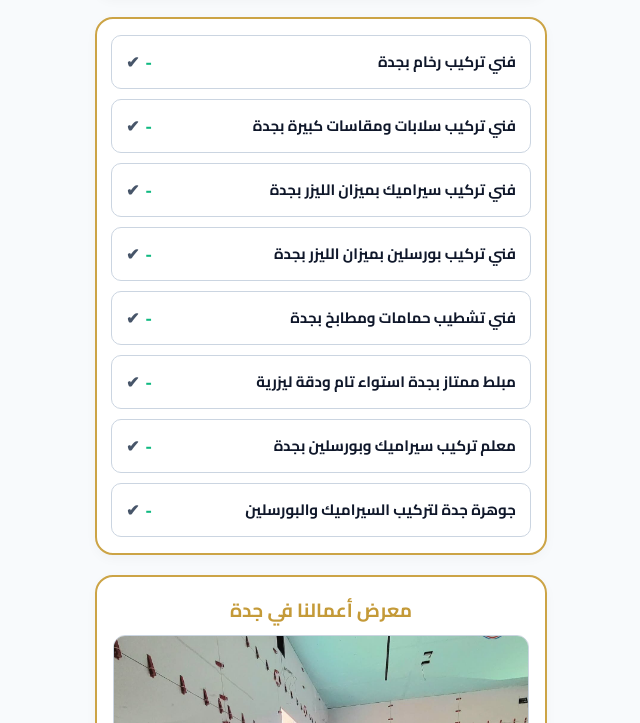
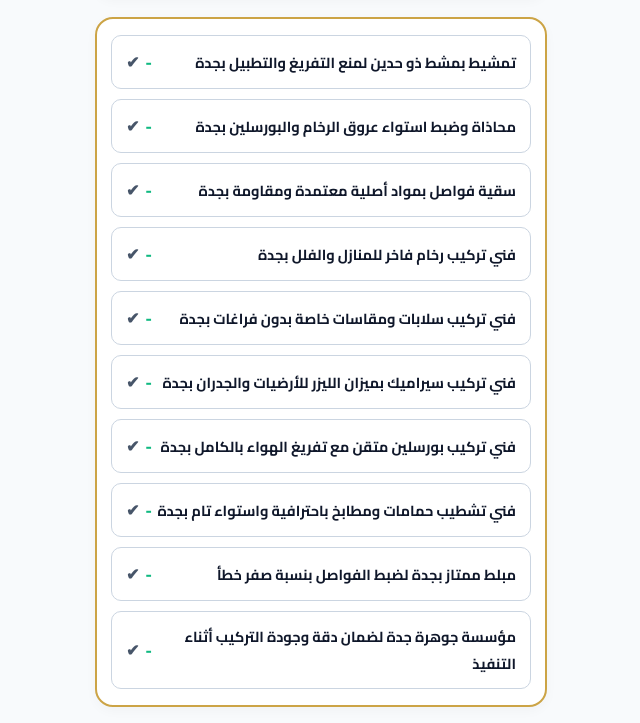
Before and after one commit to slahmnswrsalm27-ctrl/jawharat-jedda, a plain HTML site: page index.html in a window 1280 px wide. Shown: the part 957-1680 px from the top of the page, without its empty margins (319-959 px from the left). Drawn offline with Linux system fonts and the light colour scheme.

Commit message:
Update index.html

```diff
--- a/index.html
+++ b/index.html
@@ -39,7 +39,7 @@
 
         .header p {
             color: #ffffff;
-            font-size: 14.5px;
+            font-size: 15px;
             font-weight: 600;
             line-height: 1.6;
             opacity: 0.95;
@@ -114,7 +114,7 @@
 
         .service-name {
             color: #0f172a;
-            font-size: 15px;
+            font-size: 14.5px;
             font-weight: 700;
         }
 
@@ -194,7 +194,7 @@
 
     <header class="header">
         <h1>جوهرة جدة لتركيب السيراميك والبورسلين</h1>
-        <p>فني تركيب سيراميك وبورسلين ورخام وسلابات بجدة بميزان الليزر</p>
+        <p>فني تركيب سيراميك وبورسلين ورخام وسلابات بجدة</p>
     </header>
 
     <div class="container">
@@ -213,48 +213,56 @@
 
         <section class="services-box">
             <div class="service-item">
-                <span class="service-name">فني تركيب رخام بجدة</span>
+                <span class="service-name">تمشيط بمشط ذو حدين لمنع التفريغ والتطبيل بجدة</span>
                 <span class="service-status"><span class="service-dash">-</span><span class="service-check">&#10004;</span></span>
             </div>
             <div class="service-item">
-                <span class="service-name">فني تركيب سلابات ومقاسات كبيرة بجدة</span>
+                <span class="service-name">محاذاة وضبط استواء عروق الرخام والبورسلين بجدة</span>
                 <span class="service-status"><span class="service-dash">-</span><span class="service-check">&#10004;</span></span>
             </div>
             <div class="service-item">
-                <span class="service-name">فني تركيب سيراميك بميزان الليزر بجدة</span>
+                <span class="service-name">سقية فواصل بمواد أصلية معتمدة ومقاومة بجدة</span>
                 <span class="service-status"><span class="service-dash">-</span><span class="service-check">&#10004;</span></span>
             </div>
             <div class="service-item">
-                <span class="service-name">فني تركيب بورسلين بميزان الليزر بجدة</span>
+                <span class="service-name">فني تركيب رخام فاخر للمنازل والفلل بجدة</span>
                 <span class="service-status"><span class="service-dash">-</span><span class="service-check">&#10004;</span></span>
             </div>
             <div class="service-item">
-                <span class="service-name">فني تشطيب حمامات ومطابخ بجدة</span>
+                <span class="service-name">فني تركيب سلابات ومقاسات خاصة بدون فراغات بجدة</span>
                 <span class="service-status"><span class="service-dash">-</span><span class="service-check">&#10004;</span></span>
             </div>
             <div class="service-item">
-                <span class="service-name">مبلط ممتاز بجدة استواء تام ودقة ليزرية</span>
+                <span class="service-name">فني تركيب سيراميك بميزان الليزر للأرضيات والجدران بجدة</span>
                 <span class="service-status"><span class="service-dash">-</span><span class="service-check">&#10004;</span></span>
             </div>
             <div class="service-item">
-                <span class="service-name">معلم تركيب سيراميك وبورسلين بجدة</span>
+                <span class="service-name">فني تركيب بورسلين متقن مع تفريغ الهواء بالكامل بجدة</span>
                 <span class="service-status"><span class="service-dash">-</span><span class="service-check">&#10004;</span></span>
             </div>
             <div class="service-item">
-                <span class="service-name">جوهرة جدة لتركيب السيراميك والبورسلين</span>
+                <span class="service-name">فني تشطيب حمامات ومطابخ باحترافية واستواء تام بجدة</span>
+                <span class="service-status"><span class="service-dash">-</span><span class="service-check">&#10004;</span></span>
+            </div>
+            <div class="service-item">
+                <span class="service-name">مبلط ممتاز بجدة لضبط الفواصل بنسبة صفر خطأ</span>
+                <span class="service-status"><span class="service-dash">-</span><span class="service-check">&#10004;</span></span>
+            </div>
+            <div class="service-item">
+                <span class="service-name">مؤسسة جوهرة جدة لضمان دقة وجودة التركيب أثناء التنفيذ</span>
                 <span class="service-status"><span class="service-dash">-</span><span class="service-check">&#10004;</span></span>
             </div>
         </section>
 
         <section class="card">
             <h2 class="card-title">معرض أعمالنا في جدة</h2>
-            <a href="tel:0561201914" class="gallery-link">
+            <a href="https://wa.me/966561201914?text=%D8%A7%D9%84%D8%B3%D9%84%D8%A7%D9%85%20%D8%B9%D9%84%D9%8A%D9%83%D9%85%20%D9%88%D9%81%D8%B1%20%D9%88%D9%82%D8%AA%D9%83%20%D9%88%D8%B5%D9%88%D8%B1%20%D9%85%D9%83%D8%A7%D9%86%20%D8%A7%D9%84%D8%B4%D8%BA%D9%84%20%D9%88%D8%A3%D8%B1%D8%B3%D9%84%20%D8%A7%D9%84%D8%B5%D9%88%D8%B1%20%D8%B9%D9%84%D9%89%20%D8%A7%D9%84%D9%88%D8%A7%D8%AA%D8%B3%D8%A7%D8%A8%20%D8%A3%D9%88%20%D8%A7%D8%AA%D8%B5%D9%84%20%D8%A8%D9%86%D8%A7%20%D8%A7%D9%84%D8%A2%D9%86%20%D9%84%D8%AA%D8%AD%D8%B5%D9%84%20%D8%B9%D9%84%D9%89%20%D8%AA%D9%82%D8%AF%D9%8A%D8%B1%20%D9%81%D9%88%D8%B1%D9%8A%20%D9%88%D9%85%D8%B9%D8%A7%D9%8A%D9%86%D8%A9%20%D8%B3%D8%B1%D9%8A%D8%B9%D8%A9%20%D9%88%D8%A7%D8%B3%D8%AA%D9%84%D9%85%20%D8%B4%D8%BA%D9%84%D9%83%20%D8%A8%D8%A3%D8%B9%D9%84%D9%89%20%D8%AF%D9%82%D8%A9%20%D9%84%D9%8A%D8%B2%D8%B1%20%D9%88%D8%A7%D8%B3%D8%AA%D9%88%D8%A7%D8%A1%20%D8%AA%D8%A7%D9%85%20%D8%AF%D8%A7%D8%AE%D9%84%20%D8%AC%D8%AF%D8%A9" class="gallery-link">
                 <img src="2.jpg" onerror="if(!this.dataset.t){this.dataset.t=1;this.src='2.png';}else if(this.dataset.t==1){this.dataset.t=2;this.src='2.JPG';}else if(this.dataset.t==2){this.dataset.t=3;this.src='2.PNG';}" alt="معرض أعمالنا" class="gallery-img">
             </a>
             <a href="https://wa.me/966561201914?text=%D8%A7%D9%84%D8%B3%D9%84%D8%A7%D9%85%20%D8%B9%D9%84%D9%8A%D9%83%D9%85%20%D9%88%D9%81%D8%B1%20%D9%88%D9%82%D8%AA%D9%83%20%D9%88%D8%B5%D9%88%D8%B1%20%D9%85%D9%83%D8%A7%D9%86%20%D8%A7%D9%84%D8%B4%D8%BA%D9%84%20%D9%88%D8%A3%D8%B1%D8%B3%D9%84%20%D8%A7%D9%84%D8%B5%D9%88%D8%B1%20%D8%B9%D9%84%D9%89%20%D8%A7%D9%84%D9%88%D8%A7%D8%AA%D8%B3%D8%A7%D8%A8%20%D8%A3%D9%88%20%D8%A7%D8%AA%D8%B5%D9%84%20%D8%A8%D9%86%D8%A7%20%D8%A7%D9%84%D8%A2%D9%86%20%D9%84%D8%AA%D8%AD%D8%B5%D9%84%20%D8%B9%D9%84%D9%89%20%D8%AA%D9%82%D8%AF%D9%8A%D8%B1%20%D9%81%D9%88%D8%B1%D9%8A%20%D9%88%D9%85%D8%B9%D8%A7%D9%8A%D9%86%D8%A9%20%D8%B3%D8%B1%D9%8A%D8%B9%D8%A9%20%D9%88%D8%A7%D8%B3%D8%AA%D9%84%D9%85%20%D8%B4%D8%BA%D9%84%D9%83%20%D8%A8%D8%A3%D8%B9%D9%84%D9%89%20%D8%AF%D9%82%D8%A9%20%D9%84%D9%8A%D8%B2%D8%B1%20%D9%88%D8%A7%D8%B3%D8%AA%D9%88%D8%A7%D8%A1%20%D8%AA%D8%A7%D9%85%20%D8%AF%D8%A7%D8%AE%D9%84%20%D8%AC%D8%AF%D8%A9" class="gallery-link">
                 <img src="3.jpg" onerror="if(!this.dataset.t){this.dataset.t=1;this.src='3.png';}else if(this.dataset.t==1){this.dataset.t=2;this.src='3.JPG';}else if(this.dataset.t==2){this.dataset.t=3;this.src='3.PNG';}" alt="معرض أعمالنا" class="gallery-img">
             </a>
-            <a href="tel:0561201914" class="gallery-link">
+            <a href="https://wa.me/966561201914?text=%D8%A7%D9%84%D8%B3%D9%84%D8%A7%D9%85%20%D8%B9%D9%84%D9%8A%D9%83%D9%85%20%D9%88%D9%81%D8%B1%20%D9%88%D9%82%D8%AA%D9%83%20%D9%88%D8%B5%D9%88%D8%B1%20%D9%85%D9%83%D8%A7%D9%86%20%D8%A7%D9%84%D8%B4%D8%BA%D9%84%20%D9%88%D8%A3%D8%B1%D8%B3%D9%84%20%D8%A7%D9%84%D8%B5%D9%88%D8%B1%20%D8%B9%D9%84%D9%89%20%D8%A7%D9%84%D9%88%D8%A7%D8%AA%D8%B3%D8%A7%D8%A8%20%D8%A3%D9%88%20%D8%A7%D8%AA%D8%B5%D9%84%20%D8%A8%D9%86%D8%A7%20%D8%A7%D9%84%D8%A2%D9%86%20%D9%84%D8%AA%D8%AD%D8%B5%D9%84%20%D8%B9%D9%84%D9%89%20%D8%AA%D9%82%D8%AF%D9%8A%D8%B1%20%D9%81%D9%88%D8%B1%D9%8A%20%D9%88%D9%85%D8%B9%D8%A7%D9%8A%D9%86%D8%A9%20%D8%B3%D8%B1%D9%8A%D8%B9%D8%A9%20%D9%88%D8%A7%D8%B3%D8%AA%D9%84%D9%85%20%D8%B4%D8%BA%D9%84%D9%83%20%D8%A8%D8%A3%D8%B9%D9%84%D9%89%20%D8%AF%D9%82%D8%A9%20%D9%84%D9%8A%D8%B2%D8%B1%20%D9%88%D8%A7%D8%B3%D8%AA%D9%88%D8%A7%D8%A1%20%D8%AA%D8%A7%D9%85%20%D8%AF%D8%A7%D8%AE%D9%84%20%D8%AC%D8%AF%D8%A9" class="gallery-link">
                 <img src="4.jpg" onerror="if(!this.dataset.t){this.dataset.t=1;this.src='4.png';}else if(this.dataset.t==1){this.dataset.t=2;this.src='4.JPG';}else if(this.dataset.t==2){this.dataset.t=3;this.src='4.PNG';}" alt="معرض أعمالنا" class="gallery-img">
             </a>
             <a href="https://wa.me/966561201914?text=%D8%A7%D9%84%D8%B3%D9%84%D8%A7%D9%85%20%D8%B9%D9%84%D9%8A%D9%83%D9%85%20%D9%88%D9%81%D8%B1%20%D9%88%D9%82%D8%AA%D9%83%20%D9%88%D8%B5%D9%88%D8%B1%20%D9%85%D9%83%D8%A7%D9%86%20%D8%A7%D9%84%D8%B4%D8%BA%D9%84%20%D9%88%D8%A3%D8%B1%D8%B3%D9%84%20%D8%A7%D9%84%D8%B5%D9%88%D8%B1%20%D8%B9%D9%84%D9%89%20%D8%A7%D9%84%D9%88%D8%A7%D8%AA%D8%B3%D8%A7%D8%A8%20%D8%A3%D9%88%20%D8%A7%D8%AA%D8%B5%D9%84%20%D8%A8%D9%86%D8%A7%20%D8%A7%D9%84%D8%A2%D9%86%20%D9%84%D8%AA%D8%AD%D8%B5%D9%84%20%D8%B9%D9%84%D9%89%20%D8%AA%D9%82%D8%AF%D9%8A%D8%B1%20%D9%81%D9%88%D8%B1%D9%8A%20%D9%88%D9%85%D8%B9%D8%A7%D9%8A%D9%86%D8%A9%20%D8%B3%D8%B1%D9%8A%D8%B9%D8%A9%20%D9%88%D8%A7%D8%B3%D8%AA%D9%84%D9%85%20%D8%B4%D8%BA%D9%84%D9%83%20%D8%A8%D8%A3%D8%B9%D9%84%D9%89%20%D8%AF%D9%82%D8%A9%20%D9%84%D9%8A%D8%B2%D8%B1%20%D9%88%D8%A7%D8%B3%D8%AA%D9%88%D8%A7%D8%A1%20%D8%AA%D8%A7%D9%85%20%D8%AF%D8%A7%D8%AE%D9%84%20%D8%AC%D8%AF%D8%A9" class="gallery-link">
```
